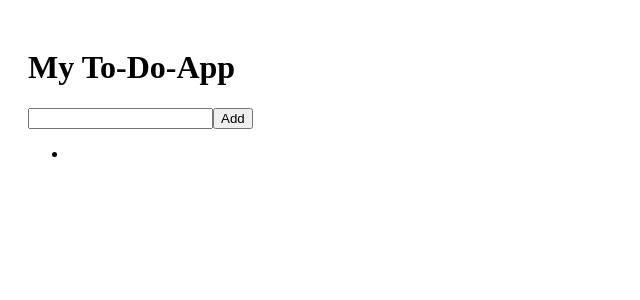
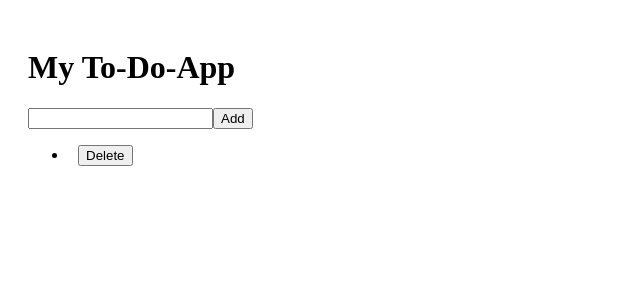
Before and after one commit to prakruthivraj-svg/todo-app, a React (Create React App) app: page / in a window 1280 px wide. Both pictures are taken after a click on the button "Add". Shown: the top 300 px of the page, without its empty margins (0-640 px from the left). Built offline with nearby package versions, Linux system fonts and the light colour scheme.

Commit message:
Added delete task functionality

```diff
--- a/src/App.js
+++ b/src/App.js
@@ -24,7 +24,14 @@ function App() {
 
       <ul>
         {tasks.map((task, index) => (
-          <li key = {index}>{task}</li>
+          <li key = {index}>{task}
+            <button onClick={() =>
+              setTasks(tasks.filter((_,i) => i !== index))
+            }
+             style={{marginLeft: "10px"}}
+            >Delete
+            </button>
+          </li>
        ))}
       </ul>
     </div>
```
